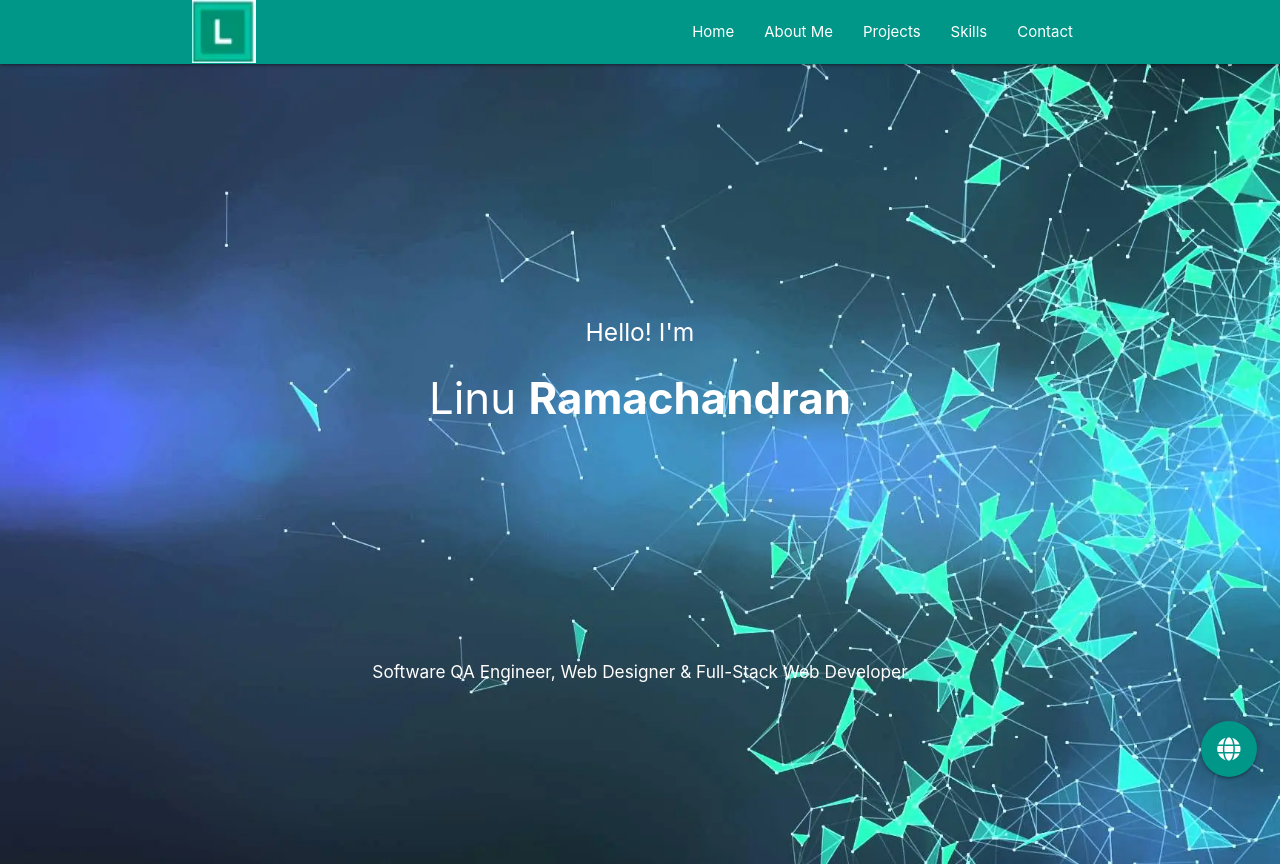
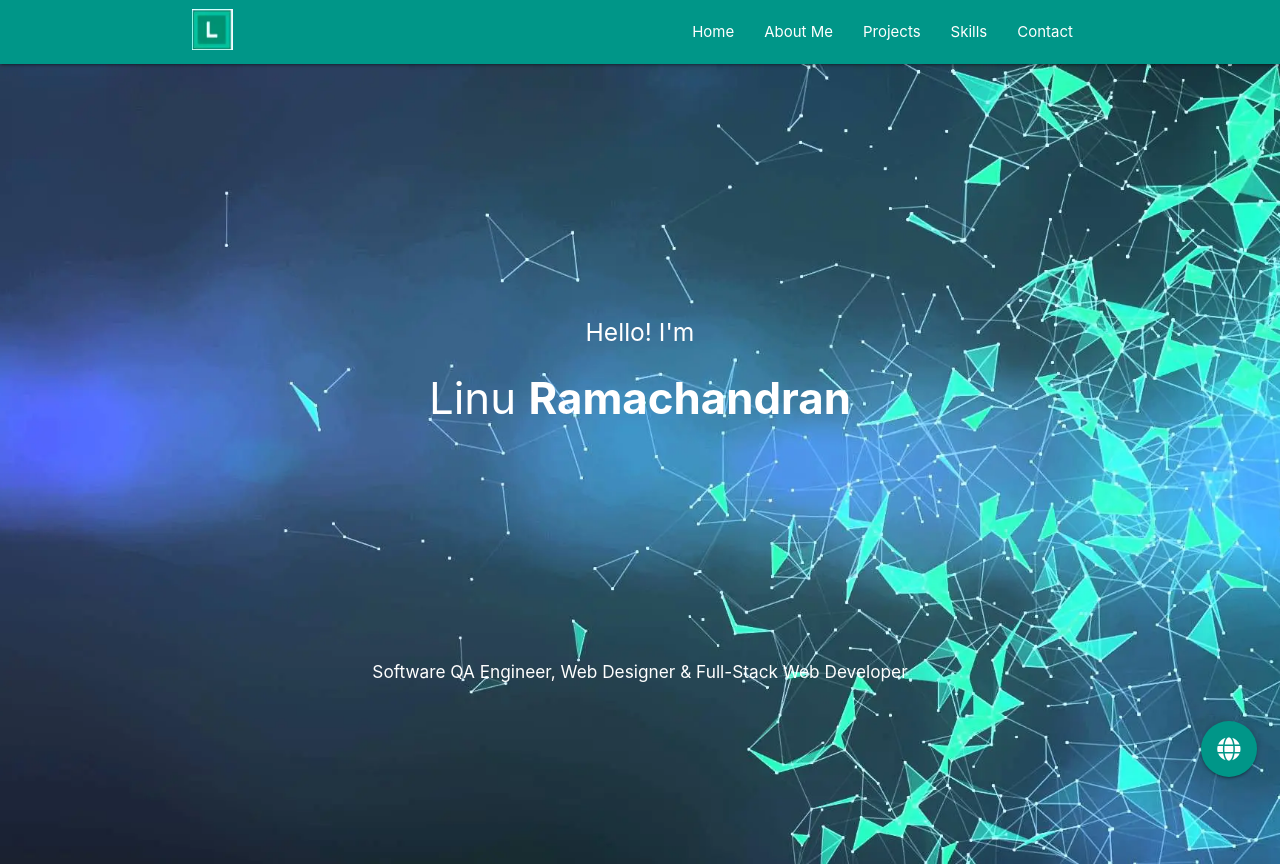
Before and after one commit to lramac3/materialize-portfolio, a website: page views/index.html in a window 1280 px wide. Shown: the top 864 px of the page. Drawn offline with nearby package versions, Linux system fonts and the light colour scheme.

Commit message:
updated style for the logo

```diff
--- a/views/css/style.css
+++ b/views/css/style.css
@@ -186,5 +186,7 @@ input, textarea {
  .verticalcenter {
     display: table-cell;
     vertical-align: middle;
-    height: 63px;
+    height: 50px;
+    padding-top: 9px;
+    padding-bottom: 0.5px;
 }
```
